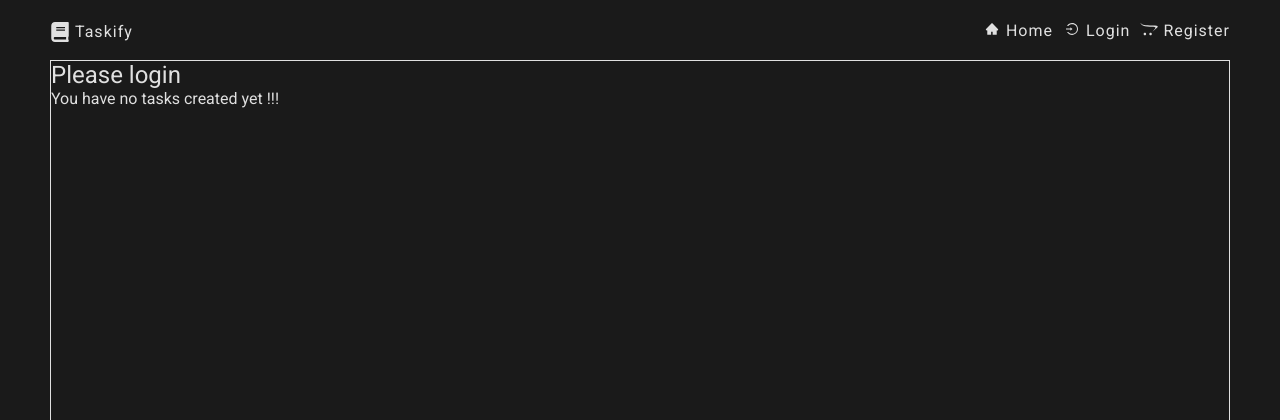
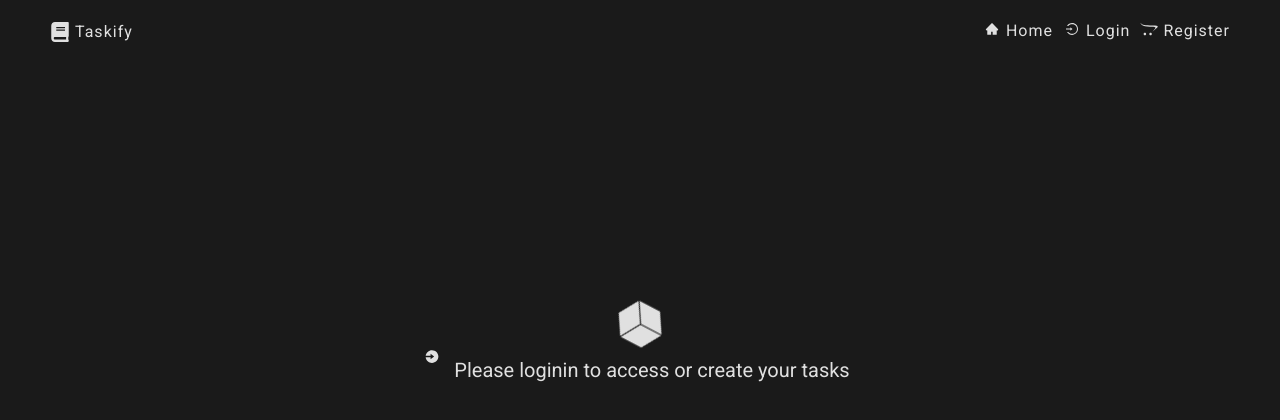
Before and after one commit to DickenMabunda/Task_Logger, a React (Vite) app in the folder frontend/: page / in a window 1280 px wide. Shown: the top 420 px of the page. Built offline with nearby package versions, Linux system fonts and the light colour scheme; no server answers.

Commit message:
have to adjust the home component

```diff
--- a/frontend/index.html
+++ b/frontend/index.html
@@ -6,7 +6,7 @@
     <link rel="preconnect" href="https://fonts.gstatic.com" crossorigin>
     <link href="https://fonts.googleapis.com/css2?family=Roboto:wght@400;700&display=swap" rel="stylesheet">
     <meta name="viewport" content="width=device-width, initial-scale=1.0" />
-    <title>Vite + React</title>
+    <title>Taskify</title>
   </head>
   <body>
     <div id="root"></div>
--- a/frontend/src/App.css
+++ b/frontend/src/App.css
@@ -164,6 +164,7 @@ body::-webkit-scrollbar {
   font-weight: 700;
   cursor: pointer;
   transition: background-color 0.2s;
+
 }
 
 .button:hover {
@@ -197,7 +198,43 @@ body::-webkit-scrollbar {
 /* Home */
 
 .home {
-  border: 1px solid;
-  margin: 60px 50px 0px 50px;
-  height: 100vh;
+  margin: 300px 50px 0px 50px;
 }
+
+.home-div {
+    display: flex;
+    margin: auto;
+}
+
+.p-title-1 {
+  font-size: 20px;
+  margin: 10px;
+}
+
+.primary-message {
+  display: flex;
+  flex-direction: column;
+  justify-content: center;
+  align-items: center;
+}
+
+@keyframes spin {
+  from {
+    transform: rotate(0deg);
+  }
+  to {
+    transform: rotate(360deg);
+  }
+}
+.sitask {
+  font-size: 3rem;
+  animation: spin 3s linear infinite;
+}
+
+.resizing-2 {
+    display: flex;
+    flex-direction: row;
+    justify-content: center;
+}
+
+/* have to adjust the home component */
--- a/frontend/src/pages/Home.jsx
+++ b/frontend/src/pages/Home.jsx
@@ -1,6 +1,8 @@
 import React from 'react'
 import { useState, useEffect } from 'react'
-import axios from 'axios'
+import axios from 'axios';
+import { SiTask } from 'react-icons/si';
+import { BiSolidLogInCircle } from 'react-icons/bi';
 export default function Home() {
     const [username, setUsername] = useState("")
     const [isLoggedIn, setLoggedIn] = useState(false)
@@ -45,10 +47,21 @@ export default function Home() {
     <div className='home'>
 
         {isLoggedIn ? (
-             <><h2>Hi, {username}. Welcome!!!</h2> <button onClick={handleLogout}> Logout  </button></> ): <h2>Please login</h2>}
-             <div className='h'>
+             <><h2>Hi, {username}. Welcome!!!</h2>
+             <div className='home-div'>
                 <p>You have no tasks created yet !!!</p>
              </div>
+              <button onClick={handleLogout}> Logout </button></> ): <div className='primary-message'>
+                <SiTask className='sitask'/>
+
+                <div className="resizing-2">
+                    <BiSolidLogInCircle className="AiOutlineMail" />
+                    <p className='p-title-1'>Please loginin to access or create your tasks</p>
+                     </div>
+              </div>
+
+              }
+
     </div>
   )
 }
--- a/frontend/src/pages/Login.jsx
+++ b/frontend/src/pages/Login.jsx
@@ -8,6 +8,7 @@ import { MdEmail } from 'react-icons/md';
 import { BiSolidLogInCircle } from 'react-icons/bi';
 
 function Login() {
+
     const [isLoading, setIsLoading] = useState(false);
     const [successLogin, setSuccessLogin] = useState(false)
     const [formData, setFormData]= useState({
@@ -34,6 +35,7 @@ function Login() {
         }
         catch(error) {
             console.log('Error during Login!', error.response?.data)
+            window.alert('An error has occured please try again!')
         }
         finally {
             setIsLoading(false)
@@ -48,29 +50,6 @@ function Login() {
 
 
   return (
-    // <div>
-    //     <h2>Login</h2>
-    //     <form onSubmit={handleSubmit}>
-    //         <label>email:</label><br/>
-    //         <input
-    //         type="email"
-    //         name="email"
-    //         value={formData.email}
-    //         onChange={handleChange}
-    //         /><br />
-    //         <br/>
-
-    //         <label>password:</label><br/>
-    //         <input
-    //         type="password"
-    //         name="password"
-    //         value={formData.password}
-    //         onChange={handleChange}
-    //         /><br />
-    //         <br/>
-    //         <button  disabled={isLoading} type="submit">Login</button>
-    //     </form>
-    // </div>
     <div className="loginContainer">
             <form className="loginForm" onSubmit={handleSubmit}>
                 <div className="resizing-2">
@@ -117,7 +96,7 @@ function Login() {
                 </button>
                 <p className="p-title-2">Don't have an account yet click <Link className='link' to='/register'>here</Link> to register</p>
             </form>
-        </div>
+            </div>
   )
 }
 
```
Also changed, not shown: frontend/src/pages/Modal.css (added), frontend/src/pages/Modal.jsx (added).
